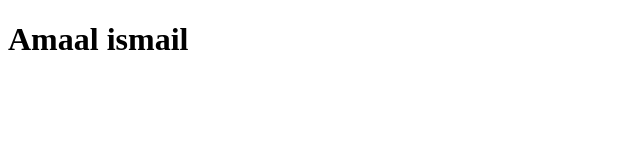
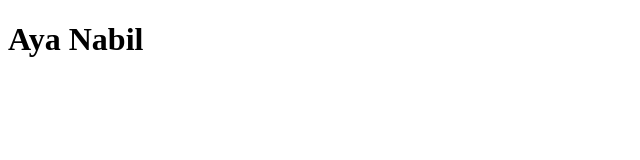
Before and after one commit to Aya-Nabil11/repoo, a plain HTML site: page index.html in a window 1280 px wide. Shown: the whole page, without its empty margins (0-640 px from the left). Drawn offline with Linux system fonts and the light colour scheme.

Commit message:
first commit

```diff
--- a/index.html
+++ b/index.html
@@ -6,7 +6,7 @@
     <meta name="viewport" content="width=device-width, initial-scale=1.0">
     <title>Document</title>
 </head>
-<h1>Amaal ismail</h1>
+<h1>Aya Nabil</h1>
 <body>
 
 </body>
```
